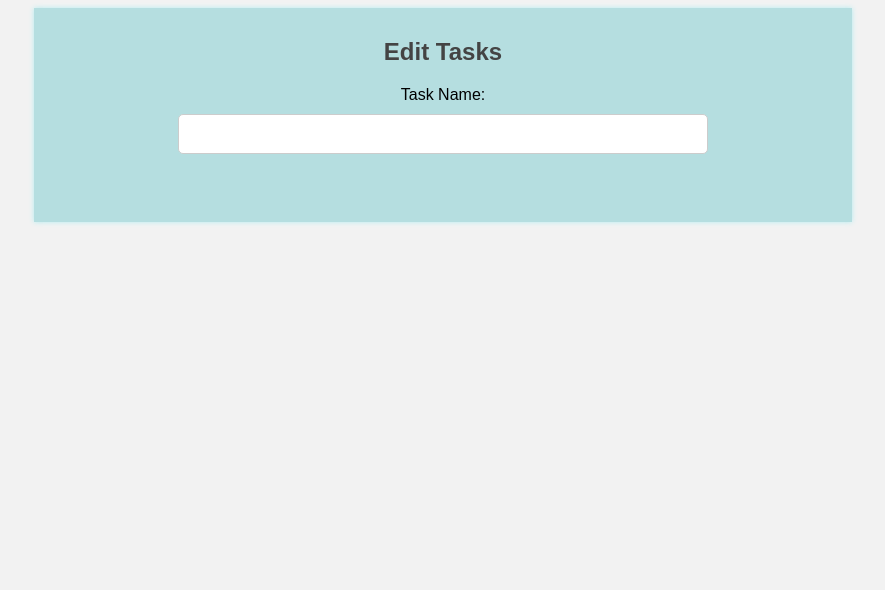
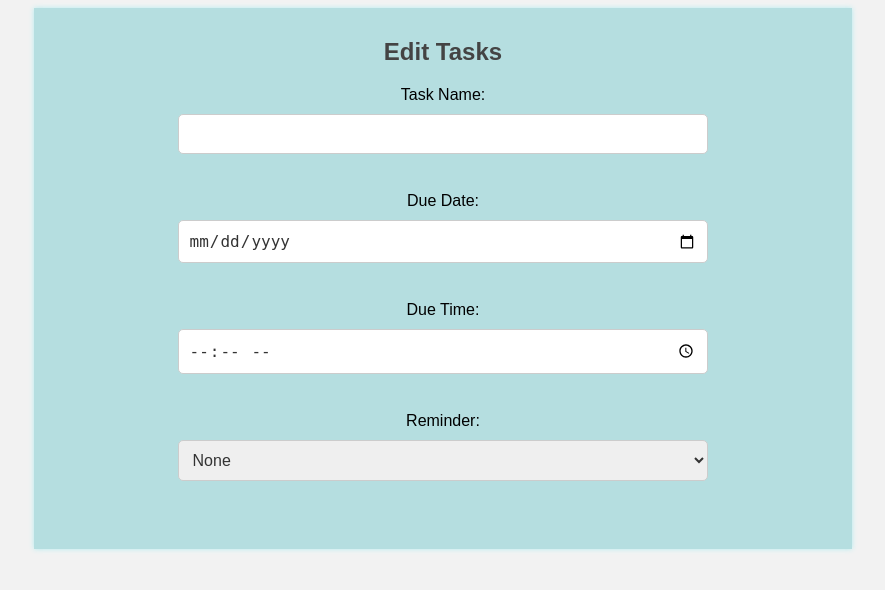
Before and after one commit to omule0/TodoApp, a Django app: template TodoApp/todo/templates/edit.html in a window 1280 px wide. Shown: the top 590 px of the page, without its empty margins (197-1082 px from the left). Run offline with Django 3.2, Linux system fonts and the light colour scheme; the template is opened without the code that fills it, so the values that code supplies are empty; some libraries are stand-ins or nearby versions.

Commit message:
addig the tasks

```diff
--- a/TodoApp/todo/templates/edit.html
+++ b/TodoApp/todo/templates/edit.html
@@ -79,3 +79,16 @@
 		<form id="edit-form">
 			<label for="task-name">Task Name:</label>
 			<input type="text" id="task-name" name="task-name" required aria-label="Task Name"><br>
+            <label for="date"> Due Date:</label>
+			<input type="date" id="due-date" name="date" required aria-label="Date"><br>
+
+			<label for="time"> Due Time:</label>
+			<input type="time" id="time" name="time" required aria-label="Time"><br>
+
+			<label for="reminder">Reminder:</label>
+			<select id="reminder" name="reminder">
+				<option value="0">None</option>
+				<option value="15">15 minutes</option>
+				<option value="30">30 minutes</option>
+				<option value="60">1 hour</option>
+			</select><br>
```
